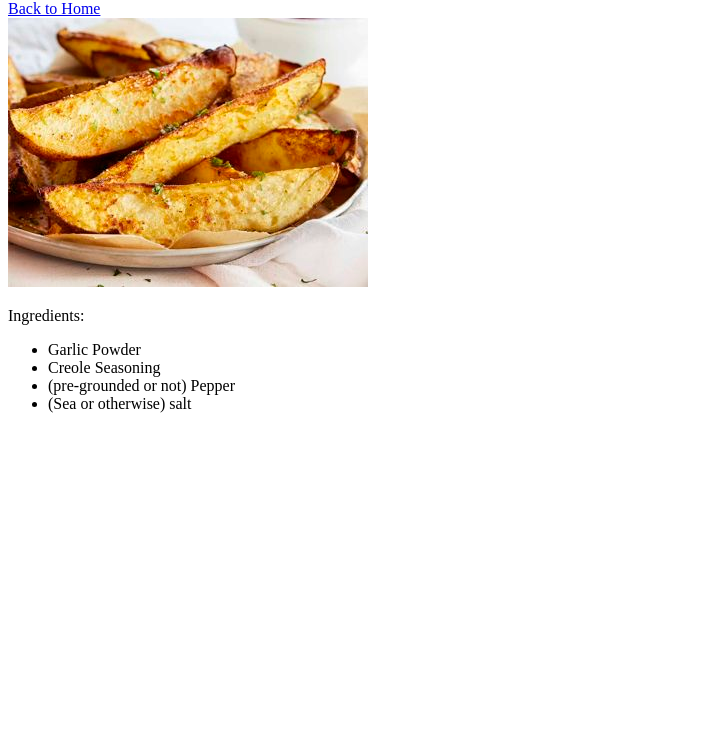
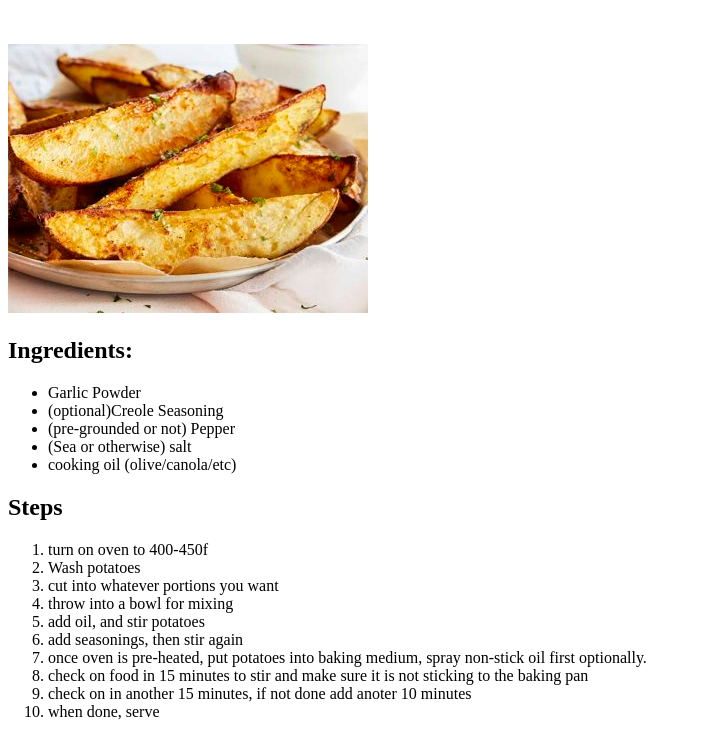
Before and after one commit to Turtle-Lake/odin-recipes, a plain HTML site: page recipes/baked-fries.html in a window 1280 px wide. Shown: the part 98-835 px from the top of the page, without its empty margins (0-701 px from the left). Before the commit the page ends 800 px from the top, so only its background shows below. Drawn offline with Linux system fonts and the light colour scheme.

Commit message:
fixed title of rice page, set all 'back to home' links to match baked-fries.html, and finished baked-chicken.html, including directions and an accompanying image

```diff
--- a/recipes/baked-fries.html
+++ b/recipes/baked-fries.html
@@ -7,17 +7,31 @@
     </head>
 
     <body>
+        <a href="../index.html">Back to Home</a>
         <h1>Baked Fries</h1>
         <br>
-        <a href="../index.html">Back to Home</a>
         <br>
         <img src="../img/bakedfries.jpg">
-        <p>Ingredients:</p>
+        <h2>Ingredients:</h2>
         <ul>
             <li>Garlic Powder</li>
-            <li>Creole Seasoning</li>
+            <li>(optional)Creole Seasoning</li>
             <li>(pre-grounded or not) Pepper </li>
             <li>(Sea or otherwise) salt</li>
+            <li>cooking oil (olive/canola/etc)</li>
         </ul>
+        <h2>Steps</h2>
+            <ol>
+                <li>turn on oven to 400-450f</li>
+                <li>Wash potatoes</li>
+                <li>cut into whatever portions you want</li>
+                <li>throw into a bowl for mixing</li>
+                <li>add oil, and stir potatoes</li>
+                <li>add seasonings, then stir again</li>
+                <li>once oven is pre-heated, put potatoes into baking medium, spray non-stick oil first optionally.</li>
+                <li>check on food in 15 minutes to stir and make sure it is not sticking to the baking pan</li>
+                <li>check on in another 15 minutes, if not done add anoter 10 minutes</li>
+                <li>when done, serve</li>
+            </ol>
     </body>
 </html>
```
Also changed, not shown: recipes/baked-chicken.html (+32 -0 lines), recipes/rice.html (+1 -1 lines), img/baked-chicken.jpg (added).
